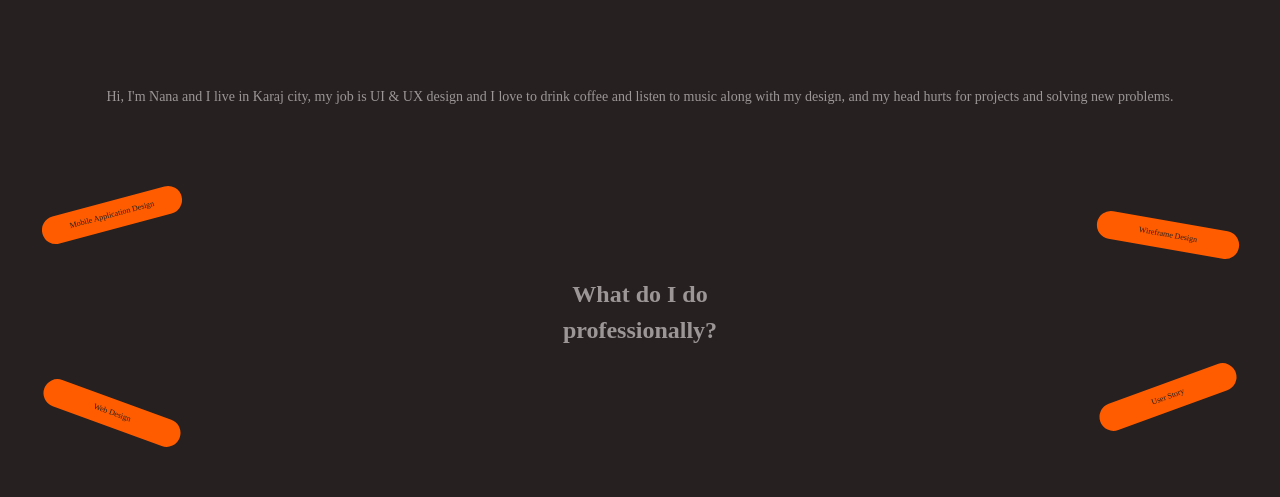
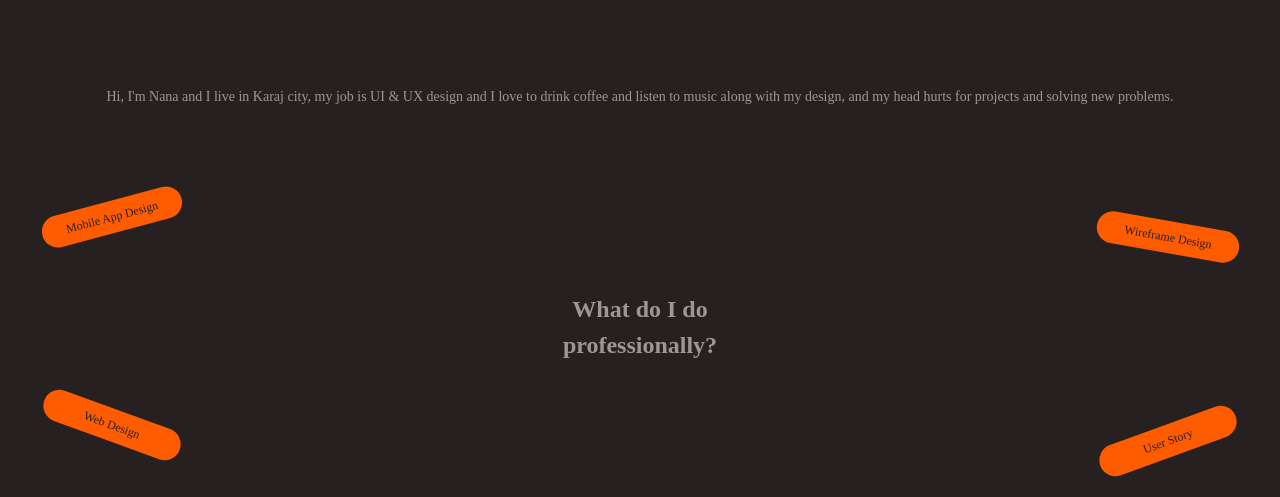
Before and after one commit to saeedshpc/nana-design, a website: page index.html in a window 1280 px wide. Shown: the part 328-825 px from the top of the page. Before the commit the page ends 800 px from the top, so only its background shows below. Drawn offline with Linux system fonts and the light colour scheme; a web font is replaced by a local one.

Commit message:
css changes for services

```diff
--- a/index.html
+++ b/index.html
@@ -73,28 +73,28 @@
 
     <section>
       <div class="py-10 px-10 text-textColor">
-        <div class="relative h-[230px] flex justify-center items-center">
+        <div class="relative h-[260px] flex justify-center items-center">
           <h2 class="text-center leading-9 text-2xl font-semibold">
             What do I do <br />
             professionally?
           </h2>
           <div
-            class="-rotate-[15deg] absolute top-1 left-0 w-36 bg-[#FF5C00] text-[#262020] text-[8px] font-medium text-center py-2 rounded-full"
+            class="-rotate-[15deg] absolute top-1 left-0 w-36 bg-[#FF5C00] text-[#262020] text-xs font-medium text-center py-2 rounded-full"
           >
-            Mobile Application Design
+            Mobile App Design
           </div>
           <div
-            class="rotate-[10deg] absolute top-6 right-0 w-36 bg-[#FF5C00] text-[#262020] text-[8px] font-medium text-center py-2 rounded-full"
+            class="rotate-[10deg] absolute top-6 right-0 w-36 bg-[#FF5C00] text-[#262020] text-xs font-medium text-center py-2 rounded-full"
           >
             Wireframe Design
           </div>
           <div
-            class="rotate-[20deg] absolute bottom-0 left-0 w-36 bg-[#FF5C00] text-[#262020] text-[8px] font-medium text-center py-2 rounded-full"
+            class="rotate-[20deg] absolute bottom-4 left-0 w-36 bg-[#FF5C00] text-[#262020] text-xs font-medium text-center py-2 rounded-full"
           >
             Web Design
           </div>
           <div
-            class="-rotate-[20deg] absolute bottom-4 right-0 w-36 bg-[#FF5C00] text-[#262020] text-[8px] font-medium text-center py-2 rounded-full"
+            class="-rotate-[20deg] absolute bottom-0 right-0 w-36 bg-[#FF5C00] text-[#262020] text-xs font-medium text-center py-2 rounded-full"
           >
             User Story
           </div>
```
Also changed, not shown: css/style.css.
